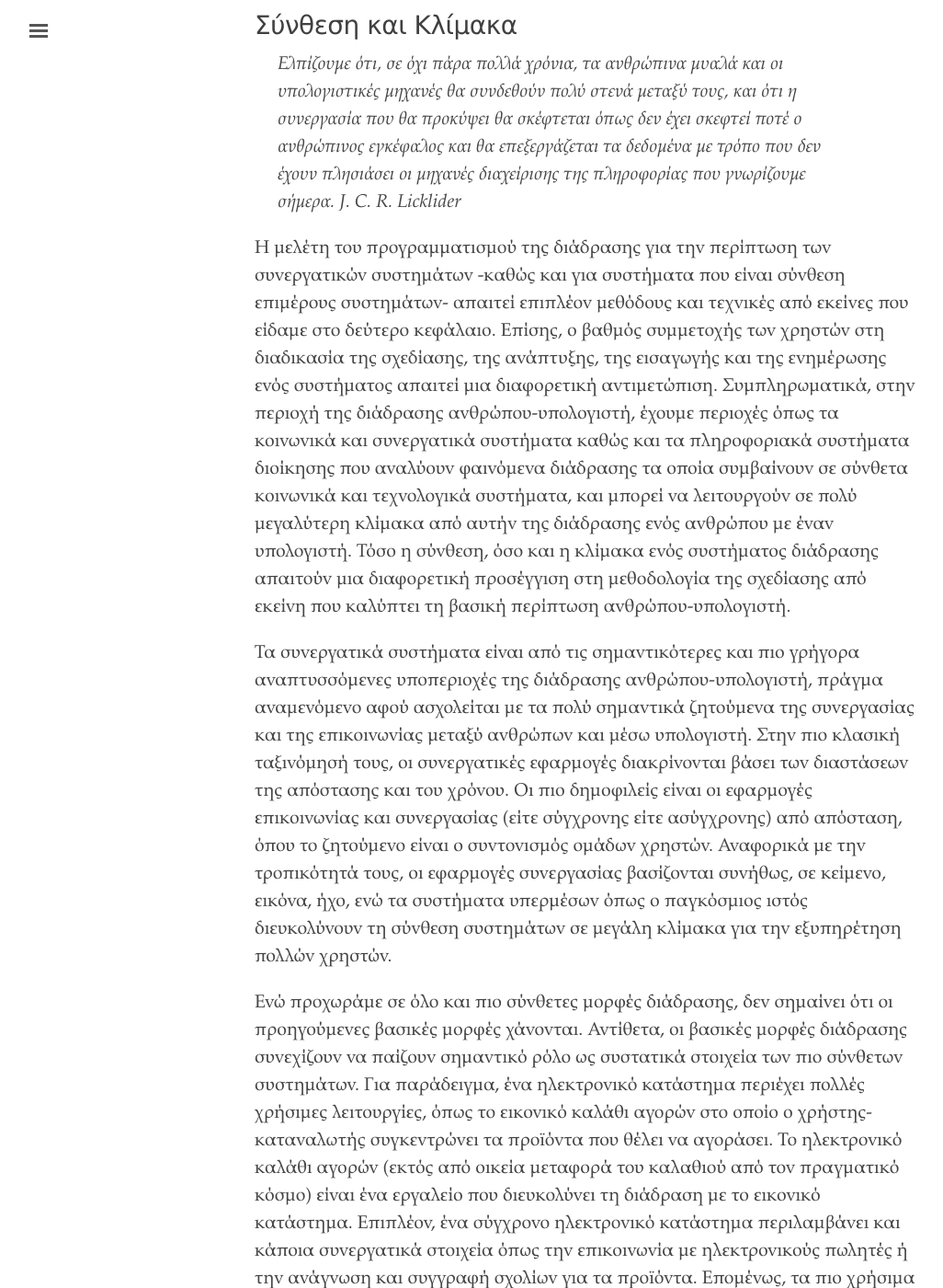
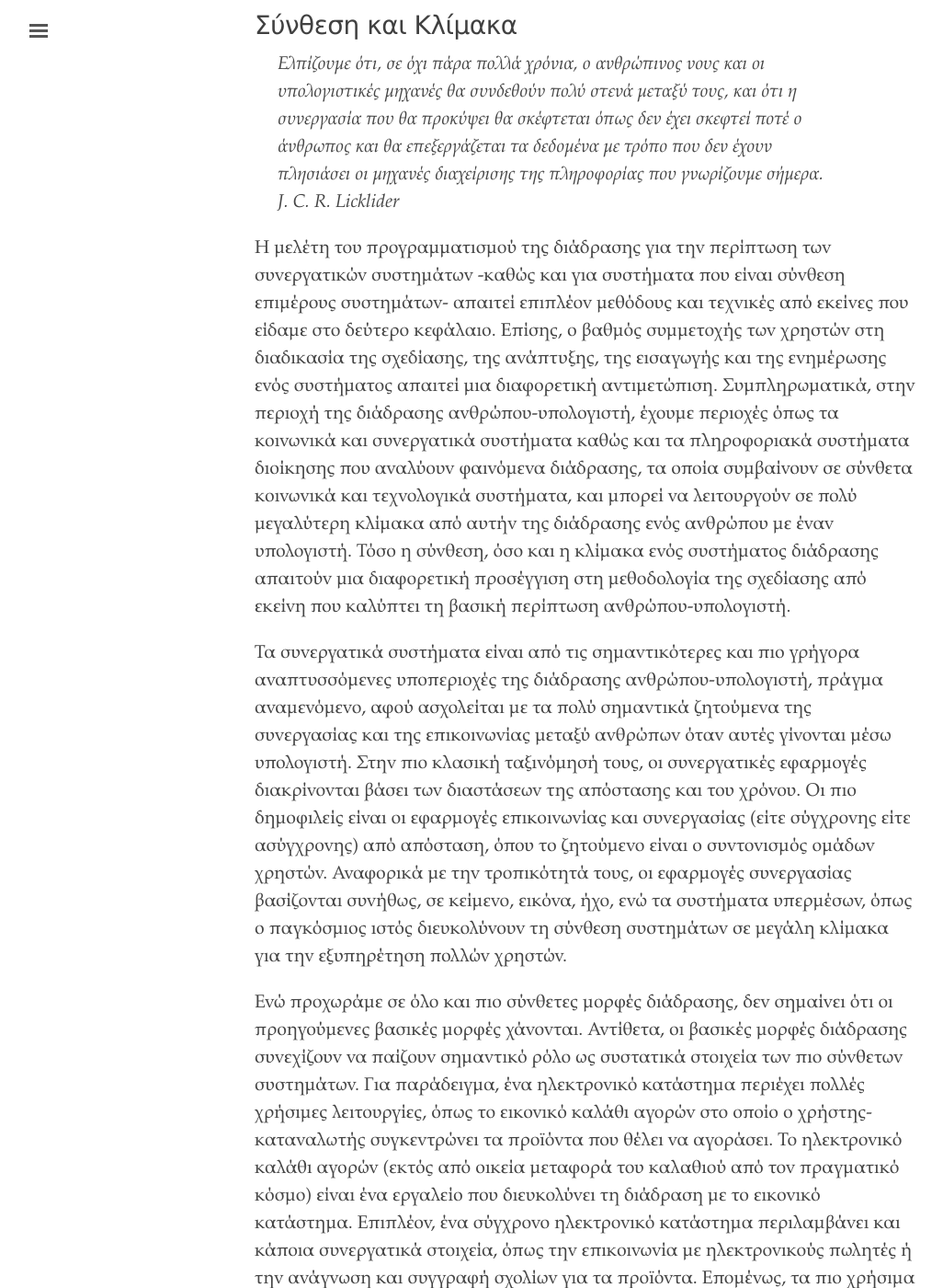
Before and after one commit to ziselos/proofgr, a Jekyll site: the page built from manuscript/pi-ch06.md, in a window 1280 px wide and 1400 px high, scrolled down 202 px. Shown: the whole window at 92% size, without its empty margins (3-1029 px from the left). Built offline with Jekyll 4.4.1, drawn with Linux system fonts in a browser that asks for light colours; our own code applies the rules of GitHub Pages for plain Markdown files; some of the changed text lies outside the part shown.

Commit message:
minor update ch6

```diff
--- a/manuscript/pi-ch06.md
+++ b/manuscript/pi-ch06.md
@@ -1,14 +1,14 @@
 
 # Σύνθεση και Κλίμακα
 
-> Ελπίζουμε ότι, σε όχι πάρα πολλά χρόνια, τα ανθρώπινα μυαλά και οι υπολογιστικές μηχανές θα συνδεθούν πολύ στενά μεταξύ τους, και ότι η συνεργασία που θα προκύψει θα σκέφτεται όπως δεν έχει σκεφτεί ποτέ ο ανθρώπινος εγκέφαλος και θα επεξεργάζεται τα δεδομένα με τρόπο που δεν έχουν πλησιάσει οι μηχανές διαχείρισης της πληροφορίας που γνωρίζουμε σήμερα.
+> Ελπίζουμε ότι, σε όχι πάρα πολλά χρόνια, ο ανθρώπινος νους και οι υπολογιστικές μηχανές θα συνδεθούν πολύ στενά μεταξύ τους, και ότι η συνεργασία που θα προκύψει θα σκέφτεται όπως δεν έχει σκεφτεί ποτέ ο άνθρωπος και θα επεξεργάζεται τα δεδομένα με τρόπο που δεν έχουν πλησιάσει οι μηχανές διαχείρισης της πληροφορίας που γνωρίζουμε σήμερα.
 J. C. R. Licklider
 
-Η μελέτη του προγραμματισμού της διάδρασης για την περίπτωση των συνεργατικών συστημάτων -καθώς και για συστήματα που είναι σύνθεση επιμέρους συστημάτων- απαιτεί επιπλέον μεθόδους και τεχνικές από εκείνες που είδαμε στο δεύτερο κεφάλαιο. Επίσης, ο βαθμός συμμετοχής των χρηστών στη διαδικασία της σχεδίασης, της ανάπτυξης, της εισαγωγής και της ενημέρωσης ενός συστήματος απαιτεί μια διαφορετική αντιμετώπιση. Συμπληρωματικά, στην περιοχή της διάδρασης ανθρώπου-υπολογιστή, έχουμε περιοχές όπως τα κοινωνικά και συνεργατικά συστήματα καθώς και τα πληροφοριακά συστήματα διοίκησης που αναλύουν φαινόμενα διάδρασης τα οποία συμβαίνουν σε σύνθετα κοινωνικά και τεχνολογικά συστήματα, και μπορεί να λειτουργούν σε πολύ μεγαλύτερη κλίμακα από αυτήν της διάδρασης ενός ανθρώπου με έναν υπολογιστή. Τόσο η σύνθεση, όσο και η κλίμακα ενός συστήματος διάδρασης απαιτούν μια διαφορετική προσέγγιση στη μεθοδολογία της σχεδίασης από εκείνη που καλύπτει τη βασική περίπτωση ανθρώπου-υπολογιστή.
+Η μελέτη του προγραμματισμού της διάδρασης για την περίπτωση των συνεργατικών συστημάτων -καθώς και για συστήματα που είναι σύνθεση επιμέρους συστημάτων- απαιτεί επιπλέον μεθόδους και τεχνικές από εκείνες που είδαμε στο δεύτερο κεφάλαιο. Επίσης, ο βαθμός συμμετοχής των χρηστών στη διαδικασία της σχεδίασης, της ανάπτυξης, της εισαγωγής και της ενημέρωσης ενός συστήματος απαιτεί μια διαφορετική αντιμετώπιση. Συμπληρωματικά, στην περιοχή της διάδρασης ανθρώπου-υπολογιστή, έχουμε περιοχές όπως τα κοινωνικά και συνεργατικά συστήματα καθώς και τα πληροφοριακά συστήματα διοίκησης που αναλύουν φαινόμενα διάδρασης, τα οποία συμβαίνουν σε σύνθετα κοινωνικά και τεχνολογικά συστήματα, και μπορεί να λειτουργούν σε πολύ μεγαλύτερη κλίμακα από αυτήν της διάδρασης ενός ανθρώπου με έναν υπολογιστή. Τόσο η σύνθεση, όσο και η κλίμακα ενός συστήματος διάδρασης απαιτούν μια διαφορετική προσέγγιση στη μεθοδολογία της σχεδίασης από εκείνη που καλύπτει τη βασική περίπτωση ανθρώπου-υπολογιστή.
 
-Τα συνεργατικά συστήματα είναι από τις σημαντικότερες και πιο γρήγορα αναπτυσσόμενες υποπεριοχές της διάδρασης ανθρώπου-υπολογιστή, πράγμα αναμενόμενο αφού ασχολείται με τα πολύ σημαντικά ζητούμενα της συνεργασίας και της επικοινωνίας μεταξύ ανθρώπων και μέσω υπολογιστή. Στην πιο κλασική ταξινόμησή τους, οι συνεργατικές εφαρμογές διακρίνονται βάσει των διαστάσεων της απόστασης και του χρόνου. Οι πιο δημοφιλείς είναι οι εφαρμογές επικοινωνίας και συνεργασίας (είτε σύγχρονης είτε ασύγχρονης) από απόσταση, όπου το ζητούμενο είναι ο συντονισμός ομάδων χρηστών. Αναφορικά με την τροπικότητά τους, οι εφαρμογές συνεργασίας βασίζονται συνήθως, σε κείμενο, εικόνα, ήχο, ενώ τα συστήματα υπερμέσων όπως ο παγκόσμιος ιστός διευκολύνουν τη σύνθεση συστημάτων σε μεγάλη κλίμακα για την εξυπηρέτηση πολλών χρηστών.
+Τα συνεργατικά συστήματα είναι από τις σημαντικότερες και πιο γρήγορα αναπτυσσόμενες υποπεριοχές της διάδρασης ανθρώπου-υπολογιστή, πράγμα αναμενόμενο, αφού ασχολείται με τα πολύ σημαντικά ζητούμενα της συνεργασίας και της επικοινωνίας μεταξύ ανθρώπων όταν αυτές γίνονται μέσω υπολογιστή. Στην πιο κλασική ταξινόμησή τους, οι συνεργατικές εφαρμογές διακρίνονται βάσει των διαστάσεων της απόστασης και του χρόνου. Οι πιο δημοφιλείς είναι οι εφαρμογές επικοινωνίας και συνεργασίας (είτε σύγχρονης είτε ασύγχρονης) από απόσταση, όπου το ζητούμενο είναι ο συντονισμός ομάδων χρηστών. Αναφορικά με την τροπικότητά τους, οι εφαρμογές συνεργασίας βασίζονται συνήθως, σε κείμενο, εικόνα, ήχο, ενώ τα συστήματα υπερμέσων, όπως ο παγκόσμιος ιστός διευκολύνουν τη σύνθεση συστημάτων σε μεγάλη κλίμακα για την εξυπηρέτηση πολλών χρηστών.
 
-Ενώ προχωράμε σε όλο και πιο σύνθετες μορφές διάδρασης, δεν σημαίνει ότι οι προηγούμενες βασικές μορφές χάνονται. Αντίθετα, οι βασικές μορφές διάδρασης συνεχίζουν να παίζουν σημαντικό ρόλο ως συστατικά στοιχεία των πιο σύνθετων συστημάτων. Για παράδειγμα, ένα ηλεκτρονικό κατάστημα περιέχει πολλές χρήσιμες λειτουργίες, όπως το εικονικό καλάθι αγορών στο οποίο ο χρήστης-καταναλωτής συγκεντρώνει τα προϊόντα που θέλει να αγοράσει. Το ηλεκτρονικό καλάθι αγορών (εκτός από οικεία μεταφορά του καλαθιού από τον πραγματικό κόσμο) είναι ένα εργαλείο που διευκολύνει τη διάδραση με το εικονικό κατάστημα. Επιπλέον, ένα σύγχρονο ηλεκτρονικό κατάστημα περιλαμβάνει και κάποια συνεργατικά στοιχεία όπως την επικοινωνία με ηλεκτρονικούς πωλητές ή την ανάγνωση και συγγραφή σχολίων για τα προϊόντα. Επομένως, τα πιο χρήσιμα συστήματα αποτελούν σύνθεση από επιμέρους ιδέες, τεχνολογίες και πρακτικές, που θα πρέπει να ολοκληρωθούν σε μεγάλη κλίμακα ούτως ώστε να εξυπηρετήσουν πολλούς και διαφορετικούς χρήστες.
+Ενώ προχωράμε σε όλο και πιο σύνθετες μορφές διάδρασης, δεν σημαίνει ότι οι προηγούμενες βασικές μορφές χάνονται. Αντίθετα, οι βασικές μορφές διάδρασης συνεχίζουν να παίζουν σημαντικό ρόλο ως συστατικά στοιχεία των πιο σύνθετων συστημάτων. Για παράδειγμα, ένα ηλεκτρονικό κατάστημα περιέχει πολλές χρήσιμες λειτουργίες, όπως το εικονικό καλάθι αγορών στο οποίο ο χρήστης-καταναλωτής συγκεντρώνει τα προϊόντα που θέλει να αγοράσει. Το ηλεκτρονικό καλάθι αγορών (εκτός από οικεία μεταφορά του καλαθιού από τον πραγματικό κόσμο) είναι ένα εργαλείο που διευκολύνει τη διάδραση με το εικονικό κατάστημα. Επιπλέον, ένα σύγχρονο ηλεκτρονικό κατάστημα περιλαμβάνει και κάποια συνεργατικά στοιχεία, όπως την επικοινωνία με ηλεκτρονικούς πωλητές ή την ανάγνωση και συγγραφή σχολίων για τα προϊόντα. Επομένως, τα πιο χρήσιμα συστήματα αποτελούν σύνθεση από επιμέρους ιδέες, τεχνολογίες και πρακτικές, που θα πρέπει να ολοκληρωθούν σε μεγάλη κλίμακα, ούτως ώστε να εξυπηρετήσουν πολλούς και διαφορετικούς χρήστες.
 
 
 ## Ιστορικό και πολιτισμικό πλαίσιο
```
